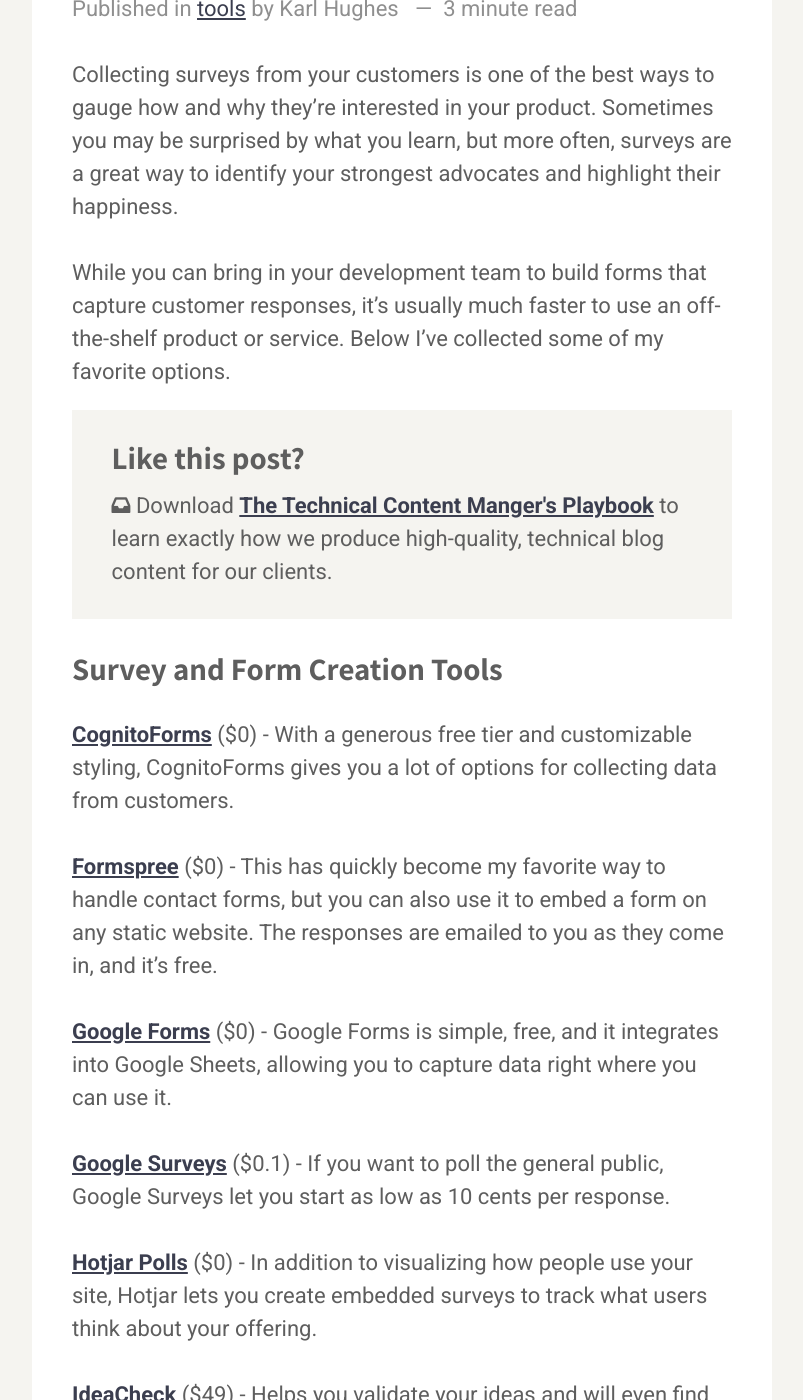
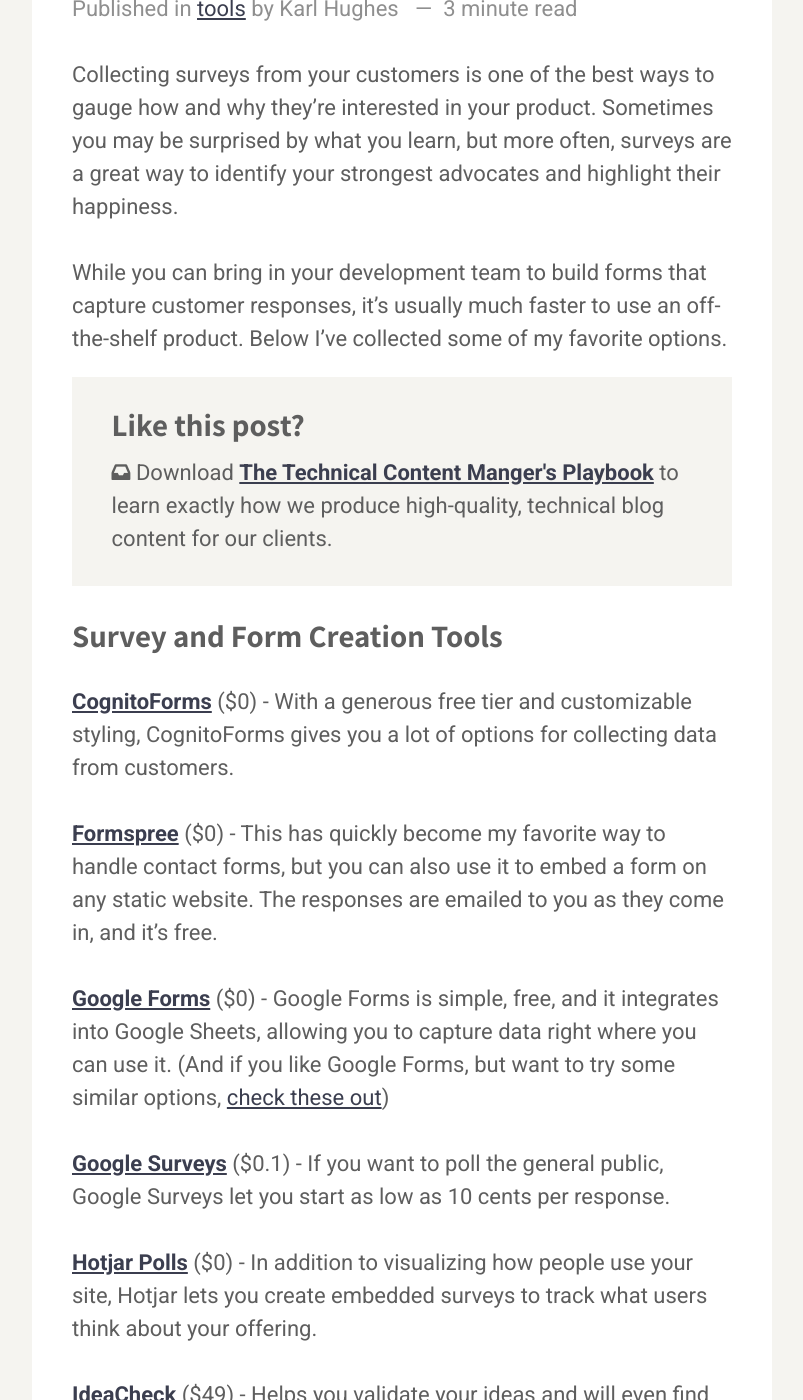
Before and after one commit to karllhughes/learn, a Jekyll site: the page built from _posts/2020-10-24-surveys.markdown, in a window 1280 px wide and 1400 px high, scrolled down 588 px. Shown: the whole window, without its empty margins (238-1041 px from the left). Built offline with Jekyll 4.4.1, drawn with Linux system fonts in a browser that asks for light colours.

Commit message:
Adding link

```diff
--- a/_posts/2020-10-24-surveys.markdown
+++ b/_posts/2020-10-24-surveys.markdown
@@ -9,7 +9,7 @@
 
 Collecting surveys from your customers is one of the best ways to gauge how and why they’re interested in your product. Sometimes you may be surprised by what you learn, but more often, surveys are a great way to identify your strongest advocates and highlight their happiness.
 
-While you can bring in your development team to build forms that capture customer responses, it’s usually much faster to use an off-the-shelf product or service. Below I’ve collected some of my favorite options.
+While you can bring in your development team to build forms that capture customer responses, it’s usually much faster to use an off-the-shelf product. Below I’ve collected some of my favorite options.
 
 <!-- signup -->
 
@@ -19,7 +19,7 @@
 
 **[Formspree](https://formspree.io/)** ($0) - This has quickly become my favorite way to handle contact forms, but you can also use it to embed a form on any static website. The responses are emailed to you as they come in, and it’s free.
 
-**[Google Forms](https://www.google.com/forms/about/)** ($0) - Google Forms is simple, free, and it integrates into Google Sheets, allowing you to capture data right where you can use it.
+**[Google Forms](https://www.google.com/forms/about/)** ($0) - Google Forms is simple, free, and it integrates into Google Sheets, allowing you to capture data right where you can use it. (And if you like Google Forms, but want to try some similar options, [check these out](https://www.karllhughes.com/posts/google-forms-alternatives))
 
 **[Google Surveys](https://www.google.com/analytics/surveys/)** ($0.1) - If you want to poll the general public, Google Surveys let you start as low as 10 cents per response.
 
```
